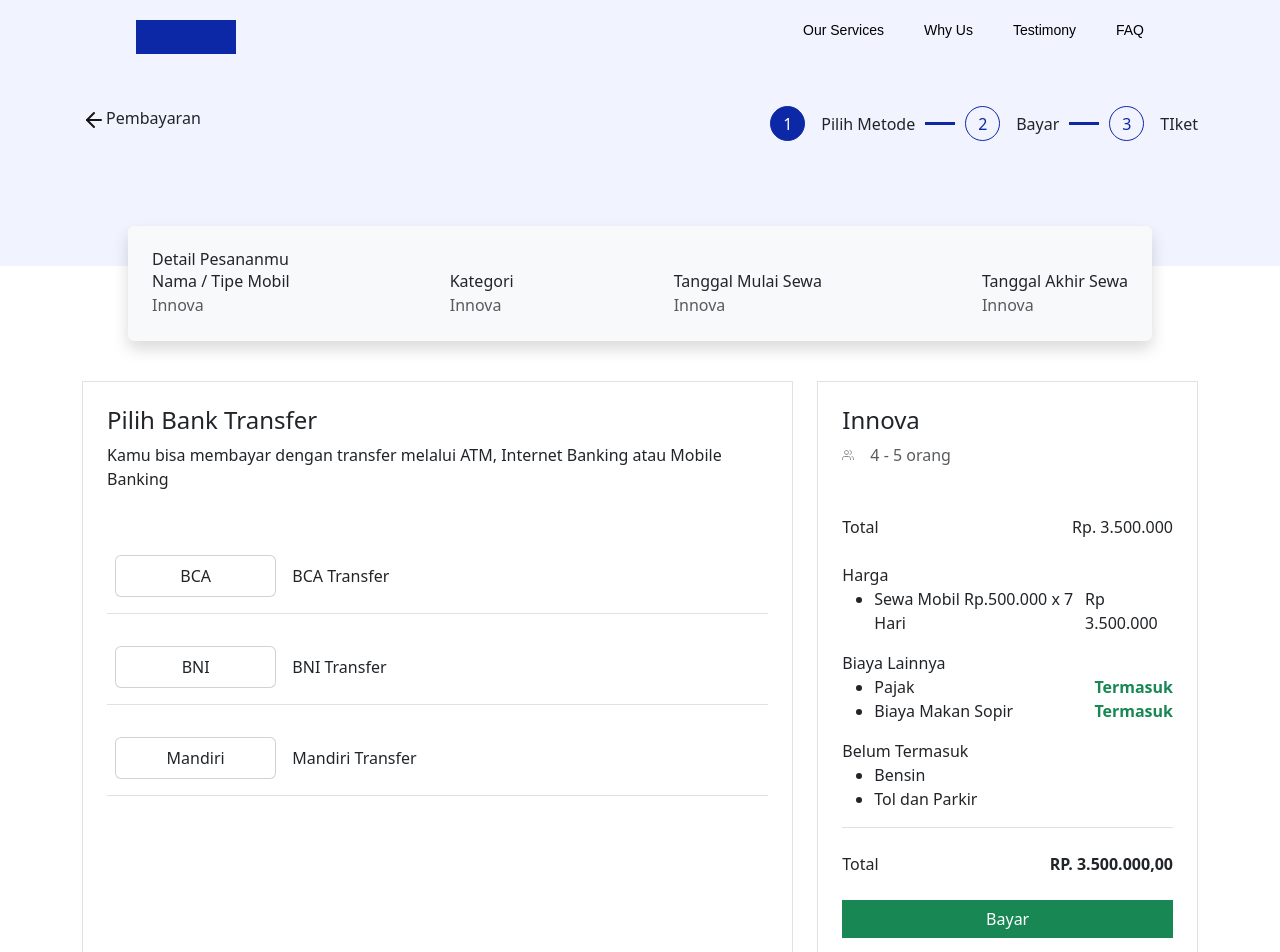
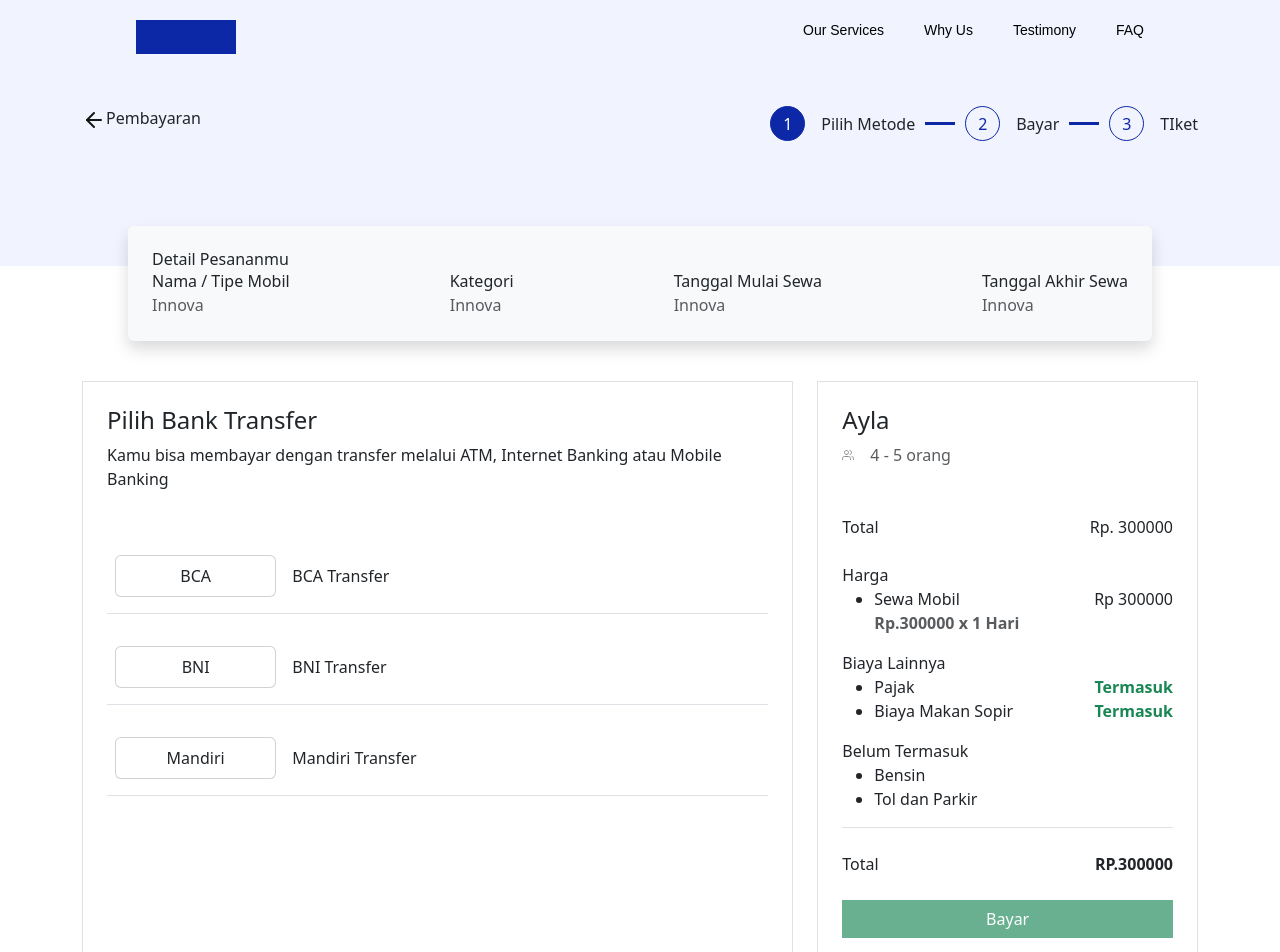
Before and after one commit to HarisMI40/fer-rental-mobil-public, a React (Vite) app: page /pembayaran in a window 1280 px wide. Shown: the top 952 px of the page. Built offline with nearby package versions, Linux system fonts and the light colour scheme.

Commit message:
update redux, + redux customerOrder & helper function getNumberOfDays

```diff
--- a/app/store.js
+++ b/app/store.js
@@ -1,7 +1,9 @@
 import { configureStore } from '@reduxjs/toolkit'
 import stepPembayaranReducer from '../features/stepPembayaran/stepPembayaranSlice'
+import customerOrderReducer from '../features/stepPembayaran/customerOrderSlice'
 export default configureStore({
   reducer: {
     stepPembayaran : stepPembayaranReducer,
+    customerOrder : customerOrderReducer
   },
 })
--- /dev/null
+++ b/features/stepPembayaran/customerOrderSlice.js
@@ -0,0 +1,30 @@
+import { createSlice } from "@reduxjs/toolkit";
+
+const customerOrder = createSlice({
+  name : "stepembayaran",
+  initialState :
+
+  {
+    id_order : "554324",
+    start_rent_at : "2022-01-01",
+    finish_rent_at : "2022-01-02",
+    car_id : 1,
+    nama_mobil : "Ayla",
+    kapasitas : "4 - 5 orang",
+    kategori : "innova",
+    harga : 300000,
+    total_harga : 300000,
+    status : false,
+    user_id: 1,
+    payment_slip : ""
+
+  },
+  reducers : {
+    // updateMetodePembayaran : (state, action) => {
+    //   state.metode_pembayaran = action.payload;
+    // }
+  }
+});
+
+export const {updateMetodePembayaran} = customerOrder.actions
+export default customerOrder.reducer
--- a/features/stepPembayaran/stepPembayaranSlice.js
+++ b/features/stepPembayaran/stepPembayaranSlice.js
@@ -7,6 +7,7 @@ const stepPembayaran = createSlice({
   {
     step : 1,
     completed : 0,
+    metode_pembayaran : "",
     data : [
     {
       "nomor" : "1",
@@ -31,9 +32,14 @@ const stepPembayaran = createSlice({
     },
     updateCompleted : (state, action) => {
       state.completed = action.payload
+    },
+
+    updateMetodePembayaran : (state, action) => {
+      state.metode_pembayaran = action.payload;
     }
+
   }
 });
 
-export const {updateStep, updateCompleted} = stepPembayaran.actions
+export const {updateStep, updateCompleted, updateMetodePembayaran} = stepPembayaran.actions
 export default stepPembayaran.reducer
--- /dev/null
+++ b/helpers/getNumberOfDays.js
@@ -0,0 +1,24 @@
+/**
+ * Digunakan untuk mengetahui jumlah hari diantara 2 tanggal
+ * contoh : 2024-02-29 dan 2024-03-01
+ * output : 1 ( hari)
+ *
+ * @param {date1} start : tanggal mulai rental
+ * @param {date2} end  : tanggal akhir rental
+ * @returns jumlahHari
+ */
+export default function getNumberOfDays(start, end) {
+  const date1 = new Date(start);
+  const date2 = new Date(end);
+
+  // One day in milliseconds
+  const oneDay = 1000 * 60 * 60 * 24;
+
+  // Calculating the time difference between two dates
+  const diffInTime = date2.getTime() - date1.getTime();
+
+  // Calculating the no. of days between two dates
+  const diffInDays = Math.round(diffInTime / oneDay);
+
+  return diffInDays;
+}
--- a/src/pages/CariMobil/CariMobil.jsx
+++ b/src/pages/CariMobil/CariMobil.jsx
@@ -1,40 +1,46 @@
-import {useState} from "react";
+import { useState } from "react";
 import HeaderMain from "../../components/HeaderMain/HeaderMain";
 import Hero from "../../components/Hero/Hero";
 import { Button, Card, Col, Container, Row } from "react-bootstrap";
 import CardCariMobil from "../../components/CardCariMobil/CardCariMobil";
-import style from "./CariMobil.module.css"
+import style from "./CariMobil.module.css";
 import Footer from "../../components/Footer/Footer";
 import { Link } from "react-router-dom";
 
 const CariMobil = () => {
   const [isActiveInput, setIsActiveInput] = useState(false);
-    const [car, setCar] = useState({cars : []});
+  const [car, setCar] = useState({ cars: [] });
 
   const setActiveHandler = () => {
-        setIsActiveInput(true)
-    }
+    setIsActiveInput(true);
+  };
 
   const setBlurHandler = () => {
-        setIsActiveInput(false)
-    }
+    setIsActiveInput(false);
+  };
 
   const styleBayangan = {
-        backgroundColor : "rgba(0, 0, 0, 0.60)",
-        zIndex : "99"
-    }
+    backgroundColor: "rgba(0, 0, 0, 0.60)",
+    zIndex: "99",
+  };
 
   return (
     <div className="position-relative">
       {/* rgba(0, 0, 0, 0.60) */}
-        <div className={style.bayangan} style={isActiveInput ?  styleBayangan : {}}></div>
+      <div
+        className={style.bayangan}
+        style={isActiveInput ? styleBayangan : {}}
+      ></div>
       <HeaderMain>
-            <Hero isButtonActive={false}/>
-
+        <Hero isButtonActive={false} />
       </HeaderMain>
 
       <Container className={style.containerCardCariMobil}>
-            <CardCariMobil onActiveHandler={setActiveHandler} onBlurHandler={setBlurHandler} setCar={setCar}/>
+        <CardCariMobil
+          onActiveHandler={setActiveHandler}
+          onBlurHandler={setBlurHandler}
+          setCar={setCar}
+        />
       </Container>
 
       <Container>
@@ -42,16 +48,29 @@ const CariMobil = () => {
           {car.cars.map((car) => (
             <Col md={4} key={car.id}>
               <Card className="my-2">
-                            <Card.Img variant="top" src={car.image} height="200px" style={{objectFit : "cover"}}/>
+                <Card.Img
+                  variant="top"
+                  src={car.image}
+                  height="200px"
+                  style={{ objectFit: "cover" }}
+                />
                 <Card.Body>
                   <Card.Title>{car.name}</Card.Title>
-                            <Card.Subtitle className="my-2 text-muted">RP {car.price} / hari</Card.Subtitle>
+                  <Card.Subtitle className="my-2 text-muted">
+                    RP {car.price} / hari
+                  </Card.Subtitle>
                   <Card.Text>
-                                Lorem ipsum dolor sit amet, consectetur adipiscing elit, sed do eiusmod tempor incididunt ut labore et dolore magna aliqua.
+                    Lorem ipsum dolor sit amet, consectetur adipiscing elit, sed
+                    do eiusmod tempor incididunt ut labore et dolore magna
+                    aliqua.
                   </Card.Text>
                   <div className="d-grid gap-2">
                     <Link to={`/detail-mobil/${car.id}`} className="link">
-                                    <Button variant="success" size="lg" style={{borderRadius : "0px"}}>
+                      <Button
+                        variant="success"
+                        size="lg"
+                        style={{ borderRadius: "0px" }}
+                      >
                         Pilih Mobil
                       </Button>
                     </Link>
@@ -59,14 +78,12 @@ const CariMobil = () => {
                 </Card.Body>
               </Card>
             </Col>
-
           ))}
-
         </Row>
       </Container>
 
       <Container className={style.containerFooter}>
-                <Footer/>
+        <Footer />
       </Container>
     </div>
   );
--- a/src/pages/Pembayaran/components/Step/PilihPembayaran/PilihPembayaran/ListPembayaran/ListPembayaran.jsx
+++ b/src/pages/Pembayaran/components/Step/PilihPembayaran/PilihPembayaran/ListPembayaran/ListPembayaran.jsx
@@ -1,8 +1,11 @@
 import React, { useState } from "react";
 
 import PembayaranItem from "./PembayaranItem";
+import { useDispatch } from "react-redux";
+import { updateMetodePembayaran } from "../../../../../../../../features/stepPembayaran/stepPembayaranSlice";
 
 const ListPembayaran = () => {
+  const dispatch = useDispatch();
   const dataPembayaran = [
     { bank: "BCA", deskripsi: "BCA Transfer" },
     { bank: "BNI", deskripsi: "BNI Transfer" },
@@ -12,6 +15,7 @@ const ListPembayaran = () => {
 
   function clickPembayaranHandler(bank) {
     setPembayaranAktif(bank);
+    dispatch(updateMetodePembayaran(bank));
   }
 
   return dataPembayaran.map((pembayaran, index) => (
--- a/src/pages/Pembayaran/components/Step/PilihPembayaran/Sidebar/Sidebar.jsx
+++ b/src/pages/Pembayaran/components/Step/PilihPembayaran/Sidebar/Sidebar.jsx
@@ -1,29 +1,35 @@
 import React from "react";
 import fi_users from "../../../../../../assets/icon_card/fi_users.svg";
 import style from "./Sidebar.module.css";
-import { useDispatch } from "react-redux";
-import {
-  updateCompleted,
-  updateStep,
-} from "../../../../../../../features/stepPembayaran/stepPembayaranSlice";
+import { useSelector } from "react-redux";
+
+import Button from "./component/Button";
+import getNumberOfDays from "../../../../../../../helpers/getNumberOfDays";
 
 const Sidebar = () => {
-  const dispatch = useDispatch();
+  const {
+    start_rent_at,
+    finish_rent_at,
+    nama_mobil,
+    kapasitas,
+    harga,
+    total_harga,
+  } = useSelector((state) => state.customerOrder);
 
   return (
     <div className={`${style.sidebar} border p-4`}>
       <div>
-        <h4>Innova</h4>
+        <h4>{nama_mobil}</h4>
         <div className="d-flex gap-3">
           <img src={fi_users} />
-          <span className="text-muted fs-6 fw-light">4 - 5 orang</span>
+          <span className="text-muted fs-6 fw-light">{kapasitas}</span>
         </div>
       </div>
 
       <div className="mt-5 border-bottom">
         <div className="d-flex justify-content-between">
           <div>Total</div>
-          <div>Rp. 3.500.000</div>
+          <div>Rp. {total_harga}</div>
         </div>
 
         <div className="mt-4">
@@ -31,11 +37,19 @@ const Sidebar = () => {
           <div className="d-flex justify-content-between">
             <div>
               <ul>
-                <li>Sewa Mobil Rp.500.000 x 7 Hari</li>
+                <li>
+                  <div>Sewa Mobil</div>
+                  <div className="text-muted fw-bold">
+                    Rp.{harga} x{" "}
+                    {getNumberOfDays(start_rent_at, finish_rent_at)} Hari
+                  </div>
+                </li>
               </ul>
             </div>
             <div className="">
-              <div className="">Rp 3.500.000</div>
+              <div className="">
+                Rp {harga * getNumberOfDays(start_rent_at, finish_rent_at)}
+              </div>
             </div>
           </div>
 
@@ -70,20 +84,11 @@ const Sidebar = () => {
       </div>
       <div className="d-flex justify-content-between my-4">
         <div>Total</div>
-        <div className="fw-bold">RP. 3.500.000,00</div>
+        <div className="fw-bold">RP.{total_harga}</div>
       </div>
 
       <div className="d-grid gap-2">
-        <button
-          className={`btn btn-success ${style.button_bayar}`}
-          type="button"
-          onClick={() => {
-            dispatch(updateStep(2));
-            dispatch(updateCompleted(1));
-          }}
-        >
-          Bayar
-        </button>
+        <Button className={`btn btn-success ${style.button_bayar}`} />
       </div>
     </div>
   );
--- /dev/null
+++ b/src/pages/Pembayaran/components/Step/PilihPembayaran/Sidebar/component/Button.jsx
@@ -0,0 +1,28 @@
+import React from "react";
+import { useDispatch, useSelector } from "react-redux";
+import {
+  updateCompleted,
+  updateStep,
+} from "../../../../../../../../features/stepPembayaran/stepPembayaranSlice";
+
+const Button = (props) => {
+  const dispatch = useDispatch();
+  const { metode_pembayaran } = useSelector((state) => state.stepPembayaran);
+  console.log(metode_pembayaran);
+
+  return (
+    <button
+      {...props}
+      type="button"
+      onClick={() => {
+        dispatch(updateStep(2));
+        dispatch(updateCompleted(1));
+      }}
+      disabled={metode_pembayaran == ""}
+    >
+      Bayar
+    </button>
+  );
+};
+
+export default Button;
```
Lines whose indentation alone changed are shown as unchanged.
